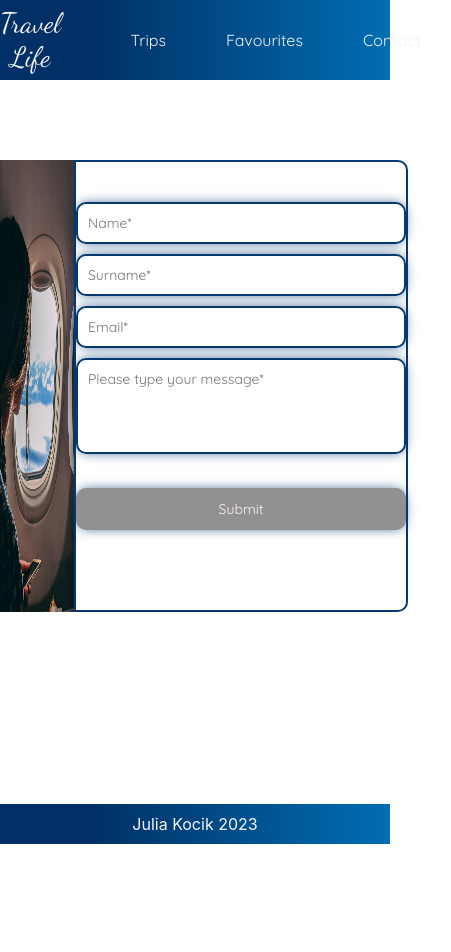
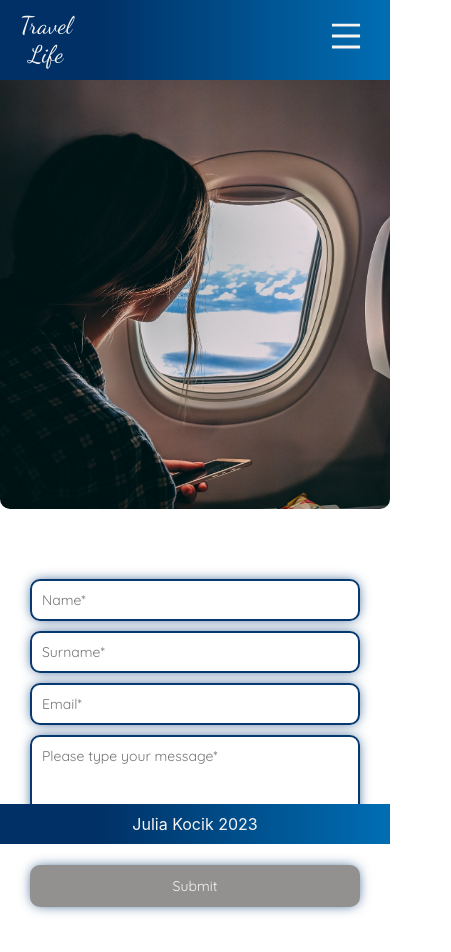
Before and after one commit to julia-kocik/react-travel-agency, a React (Create React App) app: page /contact in a window 390 px wide. Shown: the top 952 px of the page, 451 px wide, since content can reach past the window. Before the commit the page ends 844 px from the top, so only its background shows below. Built offline with nearby package versions, Linux system fonts and the light colour scheme.

Commit message:
Add mobile styling adjustments

```diff
--- a/src/common/Navlinks/Navlinks.scss
+++ b/src/common/Navlinks/Navlinks.scss
@@ -29,3 +29,12 @@
         color: $color-white;
     }
 }
+
+@include tablet {
+}
+
+@include mobile {
+    .nav_container {
+        padding-left: 0;
+    }
+}
--- a/src/common/Navlinks/Navlinks.tsx
+++ b/src/common/Navlinks/Navlinks.tsx
@@ -5,7 +5,7 @@ import './Navlinks.scss'
 const Navlinks = () => {
   return (
     <div data-testid="navlinks-container" className='navlinks_container'>
-      <Navigation/>
+      <Navigation showMobileMenu={false}/>
     </div>
   )
 }
--- a/src/features/Gallery/Gallery.scss
+++ b/src/features/Gallery/Gallery.scss
@@ -70,4 +70,12 @@
 }
 
 @include mobile {
+    .gallery_box {
+        .gallery_container {
+            .gallery_item_container {
+                flex: 0 0 100%;
+                margin: 20px 2px;
+            }
+        }
+    }
 }
--- a/src/features/Header/Header.scss
+++ b/src/features/Header/Header.scss
@@ -32,3 +32,31 @@
         }
     }
 }
+.tablet_navbar {
+    display: none;
+}
+@include tablet {
+    .header_container {
+        display: none;
+    }
+    .tablet_navbar {
+        display: flex;
+        background-color: $color-blue;
+        background: $color-gradient;
+        background: $linear-gradient;
+        height: 80px;
+    }
+}
+
+@include mobile {
+    .header_container {
+        display: none;
+    }
+    .tablet_navbar {
+        display: flex;
+        background-color: $color-blue;
+        background: $color-gradient;
+        background: $linear-gradient;
+        height: 80px;
+    }
+}
--- a/src/features/Header/Header.tsx
+++ b/src/features/Header/Header.tsx
@@ -1,21 +1,26 @@
 import React from 'react'
-import Button from '../../common/Button/Button';
-import NavBar from '../NavBar/NavBar';
+import Button from '../../common/Button/Button'
+import NavBar from '../NavBar/NavBar'
 import { Link } from 'react-router-dom'
-import './Header.scss';
+import './Header.scss'
 
 const Header = () => {
     return (
-    <div className='header_container'>
-      <nav className='navbar_container'>
+        <div>
+            <nav className="navbar_container tablet_navbar">
                 <NavBar/>
             </nav>
-      <main className='header_content'>
-          <h2 className='header_title'>Create beautiful memories</h2>
+            <div className="header_container">
+                <nav className="navbar_container">
+                    <NavBar />
+                </nav>
+                <main className="header_content">
+                    <h2 className="header_title">Create beautiful memories</h2>
                     <Link className="nav_links header_btn" to="/trips">
-            <Button title="Explore" color="light"/>
+                        <Button title="Explore" color="light" />
                     </Link>
                 </main>
+            </div>
         </div>
     )
 }
--- a/src/features/NavBar/NavBar.scss
+++ b/src/features/NavBar/NavBar.scss
@@ -54,30 +54,87 @@
 
 @include tablet {
     .navigation {
-        max-width: $max-tablet-width;
+        height: 80px;
+        width: 100%;
+        position: relative;
         .login_container {
-            display: none;
+            flex: 0 0 85%;
+            display: flex;
+            justify-content: flex-end;
+            .cart_icon {
+                visibility: visible;
+                font-size: 36px;
+                padding-right: 20px;
+            }
         }
         .logo_container {
+            padding: 20px;
             .logo {
                 font-size: 24px;
             }
         }
         .nav_container {
-            flex: 0 0 40%;
-            font-size: 18px;
+            font-size: 24px;
+            height: 140px;
+            visibility: hidden;
+            width: 100%;
+            border-top: 1px solid $color-white;
+            position: absolute;
+            background-color: $color-blue;
+            background: $color-gradient;
+            background: $linear-gradient;
+            top: 80px;
+            flex-direction: column;
             .nav_items {
-                margin: 0 20px;
+                margin: 2px 20px;
             }
+        }
+        .nav_container_show {
+            visibility: visible;
         }
     }
 }
 
 @include mobile {
     .navigation {
-        max-width: $max-mobile-width;
+        height: 80px;
+        width: 100%;
+        position: relative;
         .login_container {
-            display: none;
+            flex: 0 0 75%;
+            display: flex;
+            justify-content: flex-end;
+            .cart_icon {
+                visibility: visible;
+                font-size: 36px;
+                padding-right: 20px;
+            }
+        }
+        .logo_container {
+            padding: 20px;
+            width: 100%;
+            .logo {
+                font-size: 24px;
+            }
+        }
+        .nav_container {
+            font-size: 24px;
+            height: 140px;
+            visibility: hidden;
+            width: 100%;
+            border-top: 1px solid $color-white;
+            position: absolute;
+            background-color: $color-blue;
+            background: $color-gradient;
+            background: $linear-gradient;
+            top: 80px;
+            flex-direction: column;
+            .nav_items {
+                margin: 2px 20px;
+            }
+        }
+        .nav_container_show {
+            visibility: visible;
         }
     }
 }
--- a/src/features/NavBar/NavBar.tsx
+++ b/src/features/NavBar/NavBar.tsx
@@ -1,4 +1,4 @@
-import React from 'react'
+import React, { useState } from 'react'
 import './NavBar.scss'
 
 import Logo from './NavItems/Logo'
@@ -6,13 +6,17 @@ import Navigation from './NavItems/Navigation'
 import Login from './NavItems/Login'
 
 const NavBar = () => {
-  return (
-    <div className='navigation'>
-        <Logo/>
-        <Navigation/>
-        <Login/>
-    </div>
-  )
+    const [showMobileMenu, setShowMobileMenu] = useState(false)
+    const toggleMobile = () => {
+        setShowMobileMenu(() => !showMobileMenu)
+    }
+    return (
+        <div className="navigation">
+            <Logo />
+            <Navigation showMobileMenu={showMobileMenu} />
+            <Login toggleMobile={toggleMobile}/>
+        </div>
+    )
 }
 
 export default NavBar
--- a/src/features/NavBar/NavItems/Login.tsx
+++ b/src/features/NavBar/NavItems/Login.tsx
@@ -1,12 +1,11 @@
 import React from 'react'
 import '../NavBar.scss'
-import { Link } from 'react-router-dom'
-import { AiOutlineShoppingCart } from 'react-icons/ai'
+import { AiOutlineMenu } from 'react-icons/ai'
 
-const Login = () => {
+const Login = ({toggleMobile}) => {
     return (
-        <div className="login_container">
-            <span className='cart_icon'><AiOutlineShoppingCart/></span>
+        <div className="login_container" onClick={toggleMobile}>
+            <span className='cart_icon'><AiOutlineMenu/></span>
         </div>
     )
 }
--- a/src/features/NavBar/NavItems/Navigation.tsx
+++ b/src/features/NavBar/NavItems/Navigation.tsx
@@ -1,10 +1,10 @@
-import React from 'react'
+import React, { useState } from 'react'
 import '../NavBar.scss'
 import { Link } from "react-router-dom";
 
-const Navigation = () => {
+const Navigation = ({showMobileMenu}) => {
   return (
-    <ul className='nav_container'>
+    <ul className={`nav_container ${showMobileMenu && 'nav_container_show'}`}>
             <li className='nav_items'>
               <Link className='nav_links' to="/trips">Trips</Link>
             </li>
--- a/src/features/SearchBar/SearchBar.scss
+++ b/src/features/SearchBar/SearchBar.scss
@@ -19,3 +19,15 @@
         outline: none;
     }
 }
+
+@include tablet {
+    .searchbar_container {
+        margin-top: 60px;
+    }
+}
+
+@include mobile {
+    .searchbar_container {
+        margin: 60px 40px 0 40px;
+    }
+}
--- a/src/views/Contact/Contact.scss
+++ b/src/views/Contact/Contact.scss
@@ -76,6 +76,10 @@
         flex-direction: column;
         height: 1072px;
         justify-content: flex-start;
+        .contact_photo {
+            border-top-left-radius: 0px;
+            border-bottom-right-radius: 10px;
+        }
         .contact_form_container {
             padding: 60px 30px;
             border-top-left-radius: 10px;
@@ -89,4 +93,24 @@
 }
 
 @include mobile {
+    .contact_content_container {
+        padding: 0;
+        margin: 0;
+        flex-direction: column;
+        height: 1072px;
+        justify-content: flex-start;
+        .contact_photo {
+            border-top-left-radius: 0px;
+            border-bottom-right-radius: 10px;
+        }
+        .contact_form_container {
+            padding: 60px 30px;
+            border-top-left-radius: 10px;
+            border-bottom-left-radius: 10px;
+            border: 0px solid $color-blue;
+            .contact_form {
+                width: 420px;
+            }
+        }
+    }
 }
--- a/src/views/Trip/Trip.scss
+++ b/src/views/Trip/Trip.scss
@@ -7,10 +7,9 @@
     height: 80px;
 }
 .trip_content_container {
-    height: 1072px;
+    height: 572px;
     width: 100%;
     display: flex;
-    flex-direction: column;
     justify-content: center;
     padding: 60px 80px;
     margin: 20px 0;
@@ -58,17 +57,38 @@
 @include tablet {
     .trip_content_container {
         min-height: 1072px;
+        flex-direction: column;
         justify-content: flex-start;
         .trip_content {
             border-top: 0px;
             border-left: 3px solid $color-blue;
             border-radius: 10px;
+            border-top-right-radius: 0;
+            border-top-left-radius: 0;
         }
         .trip_photo {
-            border-radius: 10px;
+            border-top-right-radius: 10px;
+            border-bottom-left-radius: 0;
         }
     }
 }
 
 @include mobile {
+    .trip_content_container {
+        min-height: 1072px;
+        flex-direction: column;
+        justify-content: flex-start;
+        padding: 20px 22px;
+        .trip_content {
+            border-top: 0px;
+            border-left: 3px solid $color-blue;
+            border-radius: 10px;
+            border-top-right-radius: 0;
+            border-top-left-radius: 0;
+        }
+        .trip_photo {
+            border-top-right-radius: 10px;
+            border-bottom-left-radius: 0;
+        }
+    }
 }
```
Lines whose indentation alone changed are shown as unchanged.
